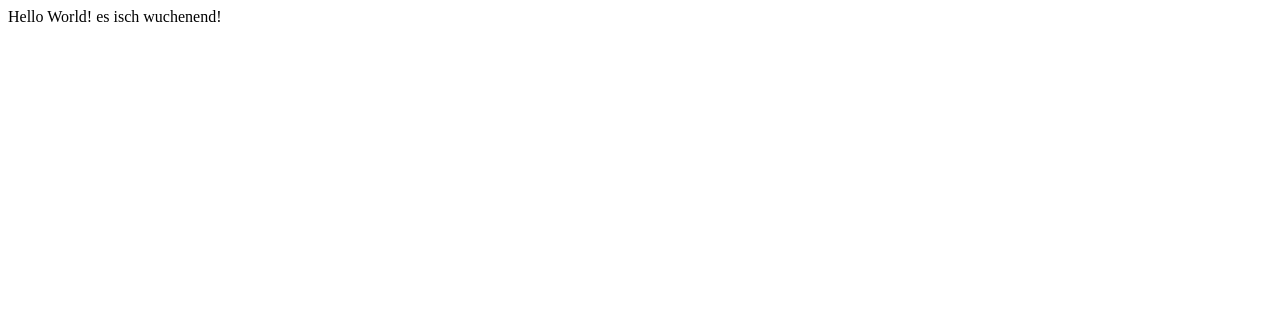
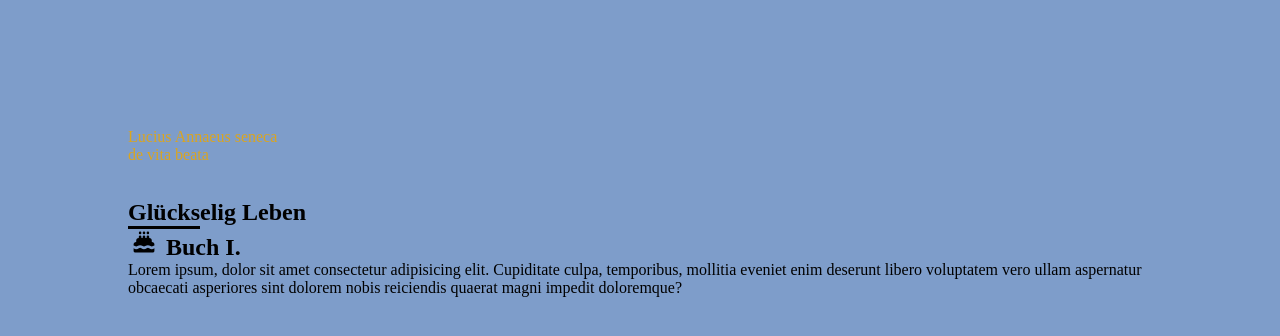
Before and after one commit to MEbneter/m152_test, a plain HTML site: page index.html in a window 1280 px wide. Drawn offline with Linux system fonts and the light colour scheme; a web font is replaced by a local one.

Commit message:
vorGrpWork

```diff
--- a/assets/css/style.css
+++ b/assets/css/style.css
@@ -0,0 +1,24 @@
+* {
+    margin: 0;
+    padding: 0;
+}
+#content {
+    background-color: #7e9dca;
+    min-height: 100vh;
+    padding: 10%;
+}
+.titel {
+    font-family: ;
+    color: goldenrod;
+    margin-bottom: 35px;;
+}
+.line {
+    max-width: 70px;
+    height: 1px;
+    background-color: black;
+    border: 1px solid black;
+}
+svg {
+    width: 32px;
+    height: 26px;
+}
--- a/index.html
+++ b/index.html
@@ -1,12 +1,32 @@
 <!DOCTYPE html>
-<html lang="en">
+<html lang="de">
 <head>
     <meta charset="UTF-8">
-    <meta http-equiv="X-UA-Compatible" content="IE=edge">
     <meta name="viewport" content="width=device-width, initial-scale=1.0">
-    <title>M152-Hello World!</title>
+    <link rel="preconnect" href="https://fonts.gstatic.com">
+    <link href="https://fonts.googleapis.com/css2?family=Redressed&display=swap" rel="stylesheet">
+    <link rel="preconnect" href="https://fonts.gstatic.com">
+<link href="https://fonts.googleapis.com/css2?family=Akaya+Telivigala&family=Redressed&display=swap" rel="stylesheet">
+    <link rel="stylesheet" href="assets/css/style.css">
+    <title>Modul 152 152-3-2</title>
 </head>
 <body>
-    Hello World! es isch wuchenend!
+    <section id="content">
+        <p class="titel">Lucius Annaeus seneca <br>de vita beata</p>
+        <h1>Glückselig Leben</h1>
+        <hr class="line">
+        <h2>
+          <svg xmlns="http://www.w3.org/2000/svg" viewBox="0 0 20 20" fill="currentColor">
+            <path fill-rule="evenodd" d="M6 3a1 1 0 011-1h.01a1 1 0 010 2H7a1 1 0 01-1-1zm2 3a1 1 0 00-2 0v1a2 2 0 00-2 2v1a2 2 0 00-2 2v.683a3.7 3.7 0 011.055.485 1.704 1.704 0 001.89 0 3.704 3.704 0 014.11 0 1.704 1.704 0 001.89 0 3.704 3.704 0 014.11 0 1.704 1.704 0 001.89 0A3.7 3.7 0 0118 12.683V12a2 2 0 00-2-2V9a2 2 0 00-2-2V6a1 1 0 10-2 0v1h-1V6a1 1 0 10-2 0v1H8V6zm10 8.868a3.704 3.704 0 01-4.055-.036 1.704 1.704 0 00-1.89 0 3.704 3.704 0 01-4.11 0 1.704 1.704 0 00-1.89 0A3.704 3.704 0 012 14.868V17a1 1 0 001 1h14a1 1 0 001-1v-2.132zM9 3a1 1 0 011-1h.01a1 1 0 110 2H10a1 1 0 01-1-1zm3 0a1 1 0 011-1h.01a1 1 0 110 2H13a1 1 0 01-1-1z" clip-rule="evenodd" />
+          </svg>
+          Buch I.
+        </h2>
+        <p>
+            Lorem ipsum, dolor sit amet consectetur adipisicing elit.
+            Cupiditate culpa, temporibus, mollitia eveniet enim deserunt
+            libero voluptatem vero ullam aspernatur obcaecati asperiores
+            sint dolorem nobis reiciendis quaerat magni impedit doloremque?
+        </p>
+    </section>
 </body>
 </html>
```
